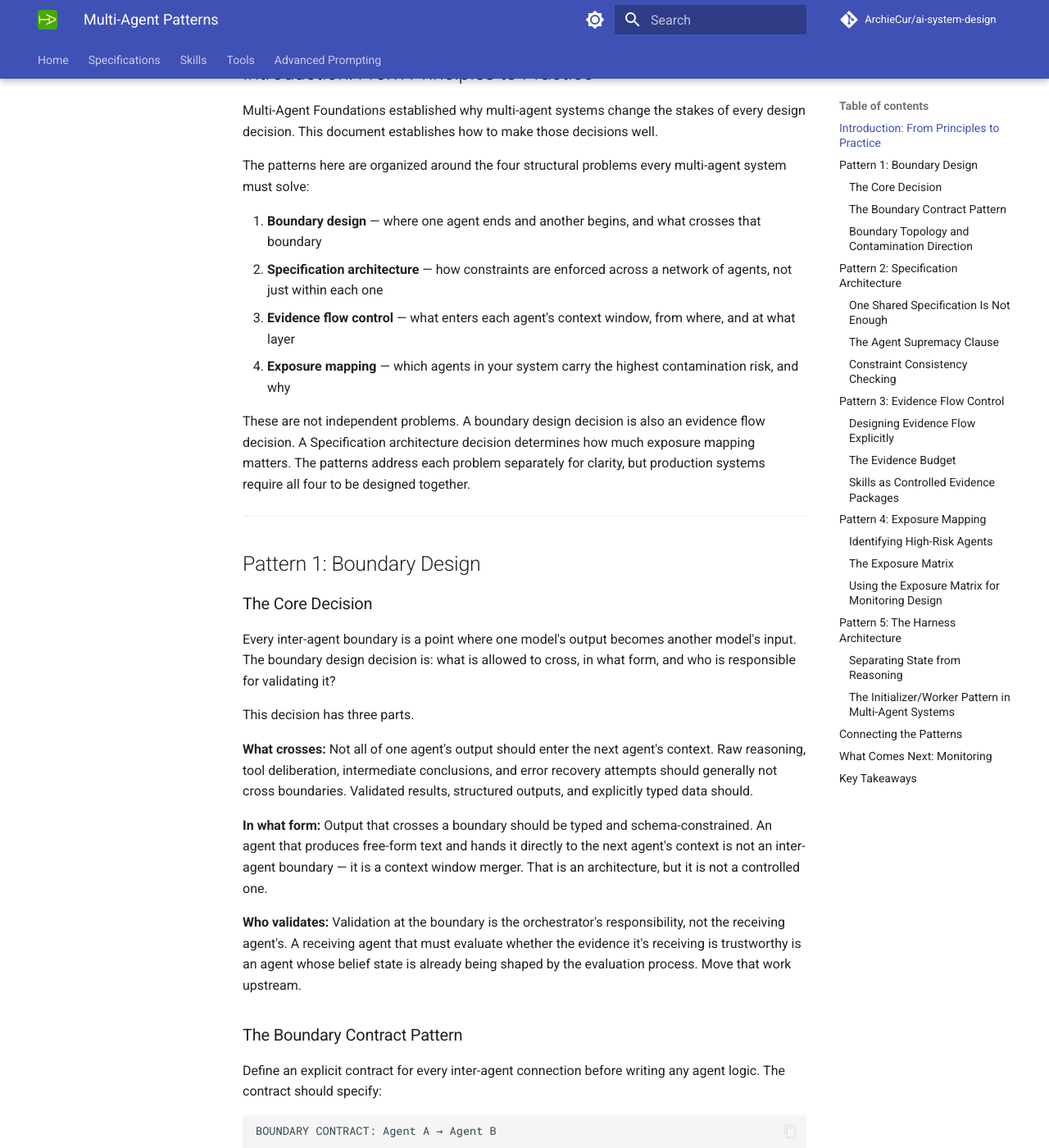
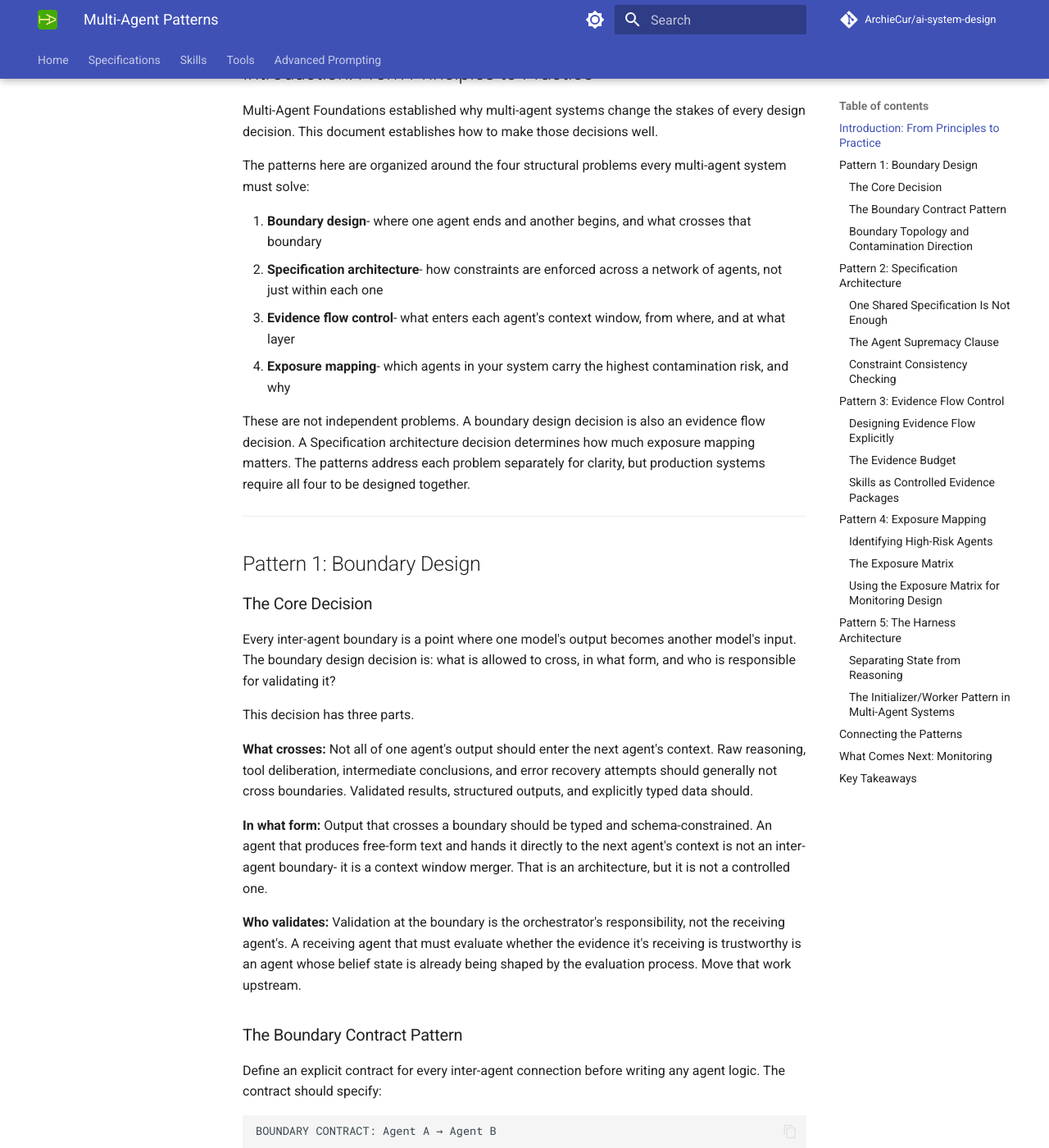
Before and after one commit to ArchieCur/ai-system-design, an MkDocs documentation site: the page built from docs/multi_agent/Multi_Agent_Patterns.md, in a window 1280 px wide and 1400 px high, scrolled down 408 px. Shown: the whole window at 82% size. Built offline with MkDocs 1.6.1 and Material for MkDocs 9.7.7, drawn with Linux system fonts in a browser that asks for light colours; comment, search, counter and statistics services are not loaded; some of the changed text lies outside the part shown.

```diff
--- a/docs/multi_agent/Multi_Agent_Patterns.md
+++ b/docs/multi_agent/Multi_Agent_Patterns.md
@@ -4,7 +4,7 @@
 
 **Prerequisites:** Multi_Agent_Foundations.md, Programmatic Tool Calling, Specifications module, Skills module
 
-**What you'll learn:** Concrete implementation patterns for stable multi-agent architectures — how to design agent boundaries, manage evidence flow, enforce constraints at the system level, and identify which agents in your system carry the highest contamination risk.
+**What you'll learn:** Concrete implementation patterns for stable multi-agent architectures- how to design agent boundaries, manage evidence flow, enforce constraints at the system level, and identify which agents in your system carry the highest contamination risk.
 
 ---
 
@@ -14,10 +14,10 @@ Multi-Agent Foundations established why multi-agent systems change the stakes of
 
 The patterns here are organized around the four structural problems every multi-agent system must solve:
 
-1. **Boundary design** — where one agent ends and another begins, and what crosses that boundary
-2. **Specification architecture** — how constraints are enforced across a network of agents, not just within each one
-3. **Evidence flow control** — what enters each agent's context window, from where, and at what layer
-4. **Exposure mapping** — which agents in your system carry the highest contamination risk, and why
+1. **Boundary design**- where one agent ends and another begins, and what crosses that boundary
+2. **Specification architecture**- how constraints are enforced across a network of agents, not just within each one
+3. **Evidence flow control**- what enters each agent's context window, from where, and at what layer
+4. **Exposure mapping**- which agents in your system carry the highest contamination risk, and why
 
 These are not independent problems. A boundary design decision is also an evidence flow decision. A Specification architecture decision determines how much exposure mapping matters. The patterns address each problem separately for clarity, but production systems require all four to be designed together.
 
@@ -33,7 +33,7 @@ This decision has three parts.
 
 **What crosses:** Not all of one agent's output should enter the next agent's context. Raw reasoning, tool deliberation, intermediate conclusions, and error recovery attempts should generally not cross boundaries. Validated results, structured outputs, and explicitly typed data should.
 
-**In what form:** Output that crosses a boundary should be typed and schema-constrained. An agent that produces free-form text and hands it directly to the next agent's context is not an inter-agent boundary — it is a context window merger. That is an architecture, but it is not a controlled one.
+**In what form:** Output that crosses a boundary should be typed and schema-constrained. An agent that produces free-form text and hands it directly to the next agent's context is not an inter-agent boundary- it is a context window merger. That is an architecture, but it is not a controlled one.
 
 **Who validates:** Validation at the boundary is the orchestrator's responsibility, not the receiving agent's. A receiving agent that must evaluate whether the evidence it's receiving is trustworthy is an agent whose belief state is already being shaped by the evaluation process. Move that work upstream.
 
```
